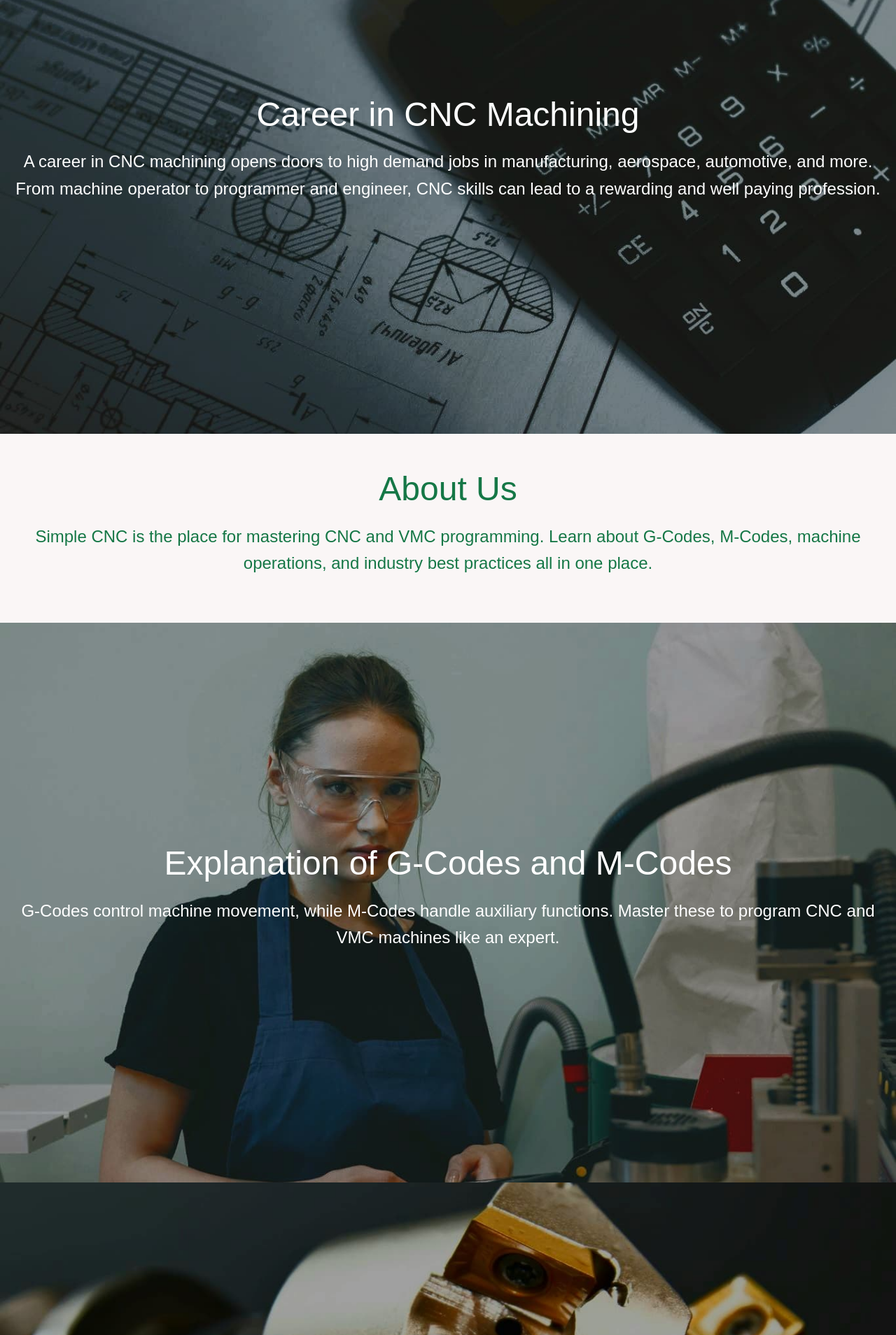
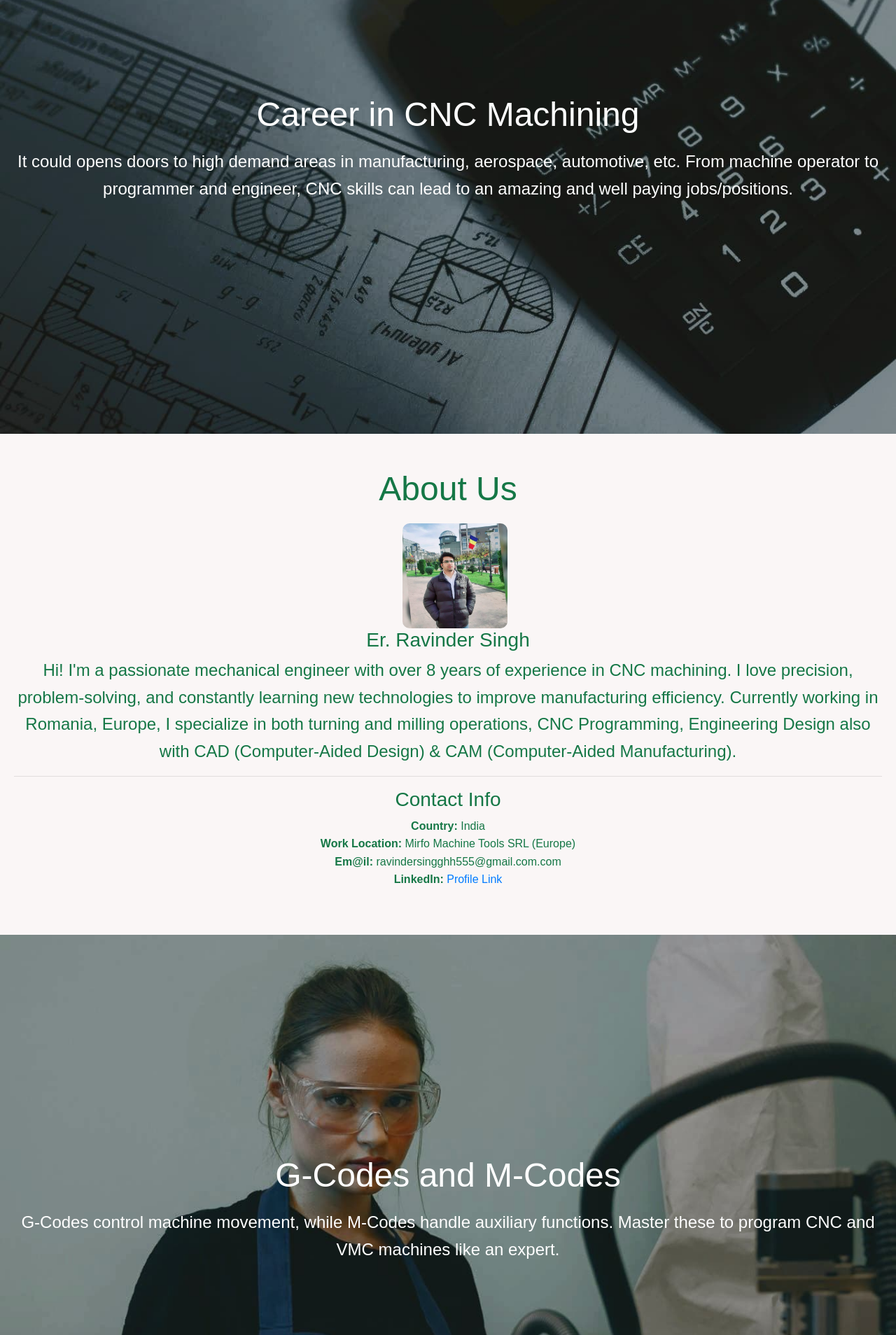
Before and after one commit to coding-n-coding/simplecnc, a Django app: page / in a window 1280 px wide. Shown: the part 1840-3748 px from the top of the page at 70% size. Run offline with Django 5.2, Linux system fonts and the light colour scheme.

Commit message:
Updated project with new features/fixes

```diff
--- a/simplecnc/settings.py
+++ b/simplecnc/settings.py
@@ -24,9 +24,9 @@ BASE_DIR = Path(__file__).resolve().parent.parent
 SECRET_KEY = 'django-insecure-9@q7_%(pkh9($%qvpgd)^k8i)77e5pqdb)$j0(!lqr_t&g(4)*'
 
 # SECURITY WARNING: don't run with debug turned on in production!
-DEBUG = False
+DEBUG = True
 
-ALLOWED_HOSTS = ["simplecnc-1.onrender.com", "localhost", "127.0.0.1"]
+ALLOWED_HOSTS = ["192.168.1.138"]
 
 # Application definitionsimplecnc.onrender.com
 
--- a/templates/hm.html
+++ b/templates/hm.html
@@ -6,7 +6,7 @@
 <section class="parallax" id="parallax-section-1" style="background-image: url('{% static "maincss/1.jpeg"%}')";>
     <div class="parallax-content">
         <h1>Welcome to Simple CNC</h1>
-        <p>Your ultimate guide to CNC and VMC programming! Explore detailed explanations of all essential codes used in machining.</p>
+        <p>A guide to essential CNC and VMC programming codes that used in machining.</p>
     </div>
 </section>
 
@@ -14,7 +14,7 @@
 <section class="parallax" id="parallax-section-2" style="background-image: url('{% static "maincss/2.jpeg"%}')";>
     <div class="parallax-content">
         <h1>CNC Technology</h1>
-        <p>Computer Numerical Control (CNC) revolutionizes manufacturing with precision, automation, and efficiency. It powers industries like aerospace, automotive, and medical by transforming raw materials into high precision parts.</p>
+        <p>Computer Numerical Control (CNC) revolutionizes manufacturing with precision and efficiency. It powers industries like aerospace, automotive, etc.</p>
     </div>
 </section>
 
@@ -22,7 +22,7 @@
 <section class="parallax" id="parallax-section-3" style="background-image: url('{% static "maincss/3.jpeg"%}')";>
     <div class="parallax-content">
         <h1>Career in CNC Machining</h1>
-        <p>A career in CNC machining opens doors to high demand jobs in manufacturing, aerospace, automotive, and more. From machine operator to programmer and engineer, CNC skills can lead to a rewarding and well paying profession.</p>
+        <p>It could opens doors to high demand areas in manufacturing, aerospace, automotive, etc. From machine operator to programmer and engineer, CNC skills can lead to an amazing and well paying jobs/positions.</p>
     </div>
 </section>
 
@@ -30,14 +30,28 @@
 <section class="content">
     <div class="section-container">
         <h1>About Us</h1>
-        <p>Simple CNC is the place for mastering CNC and VMC programming. Learn about G-Codes, M-Codes, machine operations, and industry best practices all in one place.</p>
-    </div>
+        <img src="/static/maincss/prince.jpg" alt="Your Name" style="width: 150px; border-radius: 10px; margin-left: 20px;">
+        <h3>Er. Ravinder Singh</h3>
+        <p>
+        Hi! I'm a passionate mechanical engineer with over 8 years of experience in CNC machining. I love precision, problem-solving, and constantly learning new technologies to improve manufacturing efficiency. Currently working in Romania, Europe, I specialize in both turning and milling operations, CNC Programming, Engineering Design also with CAD (Computer-Aided Design) & CAM (Computer-Aided Manufacturing).
+        </p>
+
+        <hr style="clear: both;">
+
+        <h3>Contact Info</h3>
+        <ul style="list-style: none; padding: 0;">
+        <li><strong>Country:</strong> India</li>
+        <li><strong>Work Location:</strong> Mirfo Machine Tools SRL (Europe)</li>
+        <li><strong>Em@il:</strong> ravindersingghh555@gmail.com.com</li>
+        <li><strong>LinkedIn:</strong> <a href="https://www.linkedin.com/in/er-ravinder-singh-044129361" target="_blank">Profile Link</a></li>
+        </ul>
+        </div>
 </section>
 
 <!-- Parallax Section 4 -->
 <section class="parallax" id="parallax-section-4" style="background-image: url('{% static "maincss/4.jpeg"%}')";>
     <div class="parallax-content">
-        <h1>Explanation of G-Codes and M-Codes</h1>
+        <h1>G-Codes and M-Codes</h1>
         <p>G-Codes control machine movement, while M-Codes handle auxiliary functions. Master these to program CNC and VMC machines like an expert.</p>
     </div>
 </section>
@@ -45,7 +59,7 @@
 <!-- Parallax Section 5 -->
 <section class="parallax" id="parallax-section-5" style="background-image: url('{% static "maincss/5.jpeg"%}')";>
     <div class="parallax-content">
-        <h1>Grow with SimpleCNC</h1>
+        <h1>Simple CNC</h1>
         <p>Master CNC programming, enhance your skills, and unlock new opportunities in the machining world. Your journey to success starts here keep learning and keep growing with the Simple CNC.</p>
     </div>
 </section>
```
Also changed, not shown: templates/test.htm (added, +20 -0 lines), db.sqlite3, media/cnc/pics/0b32535b-1ad7-4601-aa8f-ec61420e8d45.jpeg (added), media/cnc/pics/2c0c5baf-426d-4e6d-b7fc-07f50ccc534c.jpeg (added), media/cnc/pics/70b52348-e81c-4ac3-a58f-49e9d8ce1784.jpeg (added), media/cnc/pics/a04d0f52-067f-4495-8c43-ba176ab13e2e.jpeg (added), media/cnc/pics/e7f1c580-1397-4b73-837b-93da4dcc58c6.jpeg (added), static/maincss/prince.jpg (added), 1 other file.
